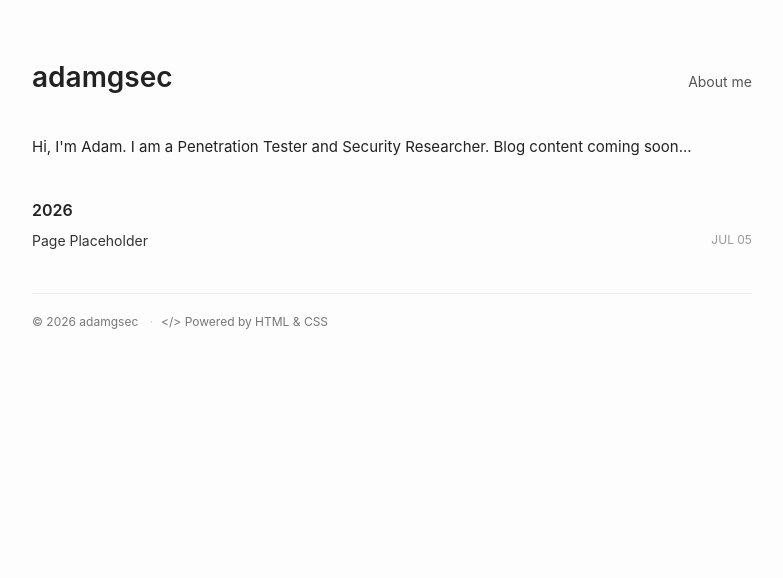
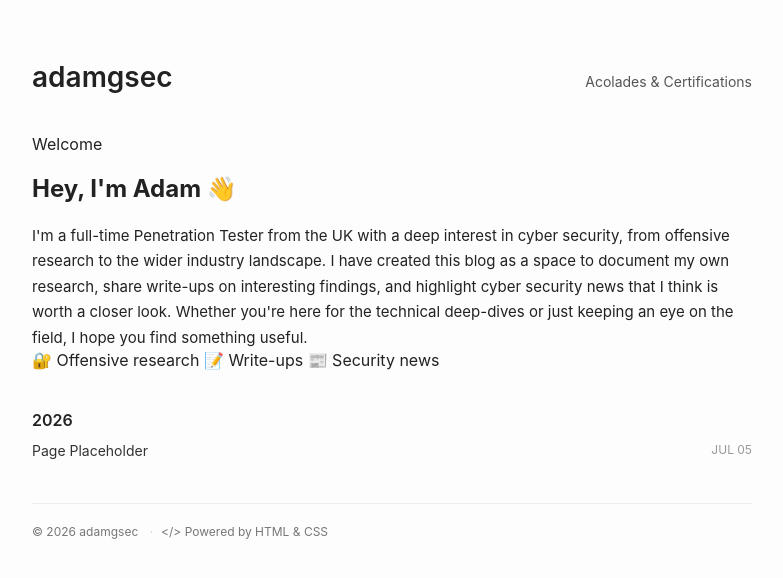
Before and after one commit to adamgsec/adamgsec.github.io, a plain HTML site: page index.html in a window 1280 px wide. Shown: the whole page, without its empty margins (248-1031 px from the left). Drawn offline with Linux system fonts and the light colour scheme.

Commit message:
Update index.html

```diff
--- a/index.html
+++ b/index.html
@@ -11,14 +11,23 @@
         <header class="site-header">
             <h1 class="site-title">adamgsec</h1>
             <nav class="site-nav">
-                <a href="#">About me</a>
+                <a href="acolades.html">Acolades & Certifications</a>
             </nav>
         </header>
         <main>
             <section class="intro">
+                <span class="intro-eyebrow">Welcome</span>
+                <h2 class="intro-heading">Hey, I'm Adam <span class="wave">👋</span></h2>
                 <p>
-                    Hi, I'm Adam. I am a Penetration Tester and Security Researcher. Blog content coming soon...
+                    I'm a full-time Penetration Tester from the UK with a deep interest in cyber security, from offensive research to the wider industry landscape.
+                    I have created this blog as a space to document my own research, share write-ups on interesting findings, and highlight cyber security news that I think is worth a closer look.
+                    Whether you're here for the technical deep-dives or just keeping an eye on the field, I hope you find something useful.
                 </p>
+                <div class="intro-tags">
+                    <span class="tag tag-accent">🔐 Offensive research</span>
+                    <span class="tag">📝 Write-ups</span>
+                    <span class="tag">📰 Security news</span>
+                </div>
             </section>
             <section class="year-block">
                 <h2>2026</h2>
```
